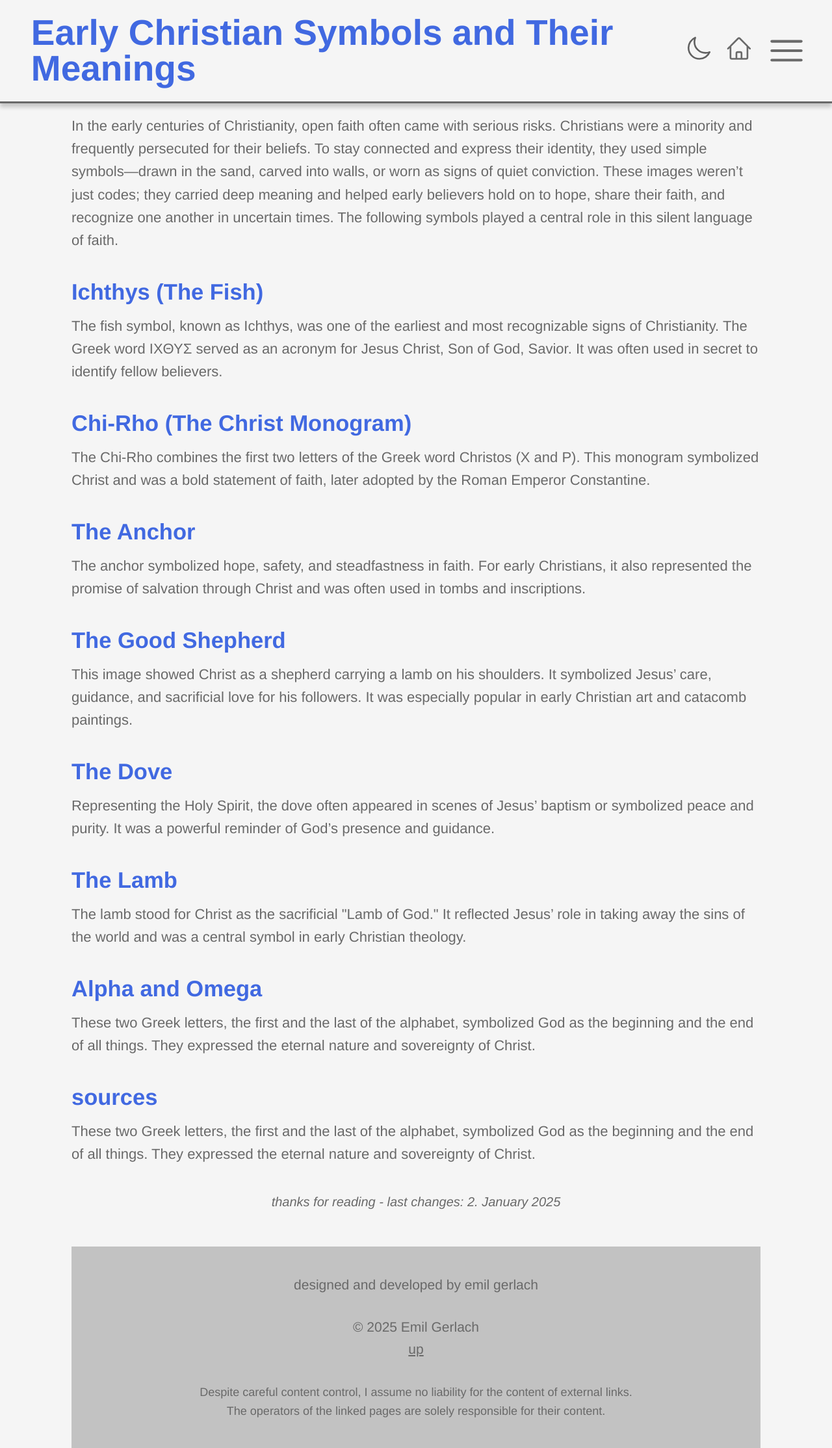
After one commit to em-ge/emilgerlach.com, a Flask app: template templates/index_ early_christian_symbols.html in a window 1280 px wide. The commit adds this page. Shown: the whole page at 65% size. Run offline with Flask 3, Linux system fonts and the light colour scheme; the template is opened without the code that fills it, so the values that code supplies are empty.

Commit message:
early christian symbols blog

```diff
--- /dev/null
+++ b/templates/index_ early_christian_symbols.html
@@ -0,0 +1,156 @@
+<!DOCTYPE html>
+<html lang="en">
+  <head>
+    <meta charset="UTF-8" />
+    <meta name="viewport" content="width=device-width, initial-scale=1.0" />
+    <meta name="keywords" content="" />
+
+    <meta name="description" content="Explore Strudel, a live coding music editor that lets you create and manipulate music in real-time through code.">
+
+    <meta name="theme-color" content="">
+    <meta name="apple-mobile-web-app-status-bar-style" content="black-translucent">
+
+    <meta name="author" content="Emil Gerlach" />
+
+    <title>Emil Gerlach | Early Christian Symbols and Their Meanings</title>
+    <link rel="stylesheet" href="../static/css/styles.css" />
+
+    <link rel="apple-touch-icon" sizes="180x180" href="../static/favicons/favicon_io/apple-touch-icon.png">
+    <link rel="icon" type="image/png" sizes="32x32" href="../static/favicons/favicon_io/favicon-32x32.png">
+    <link rel="icon" type="image/png" sizes="16x16" href="../static/favicons/favicon_io/favicon-16x16.png">
+    <link rel="manifest" href="../static/favicons/favicon_io/site.webmanifest">
+
+  <body>
+    <div class="navbar">
+      <div>
+        <h1 class="mini-heading">Early Christian Symbols and Their Meanings</h1>
+      </div>
+      <div id="lightmode-darkmode-btn" class="lightmode-darkmode-btn" alt="lightmode/darkmode btn" title="switch between darkmode and lightmode" onclick="toggleDarkMode()">
+        <svg xmlns="http://www.w3.org/2000/svg" fill="none" viewBox="0 0 24 24" stroke-width="1.5" stroke="currentColor">
+          <path stroke-linecap="round" stroke-linejoin="round" d="M12 3v2.25m6.364.386-1.591 1.591M21 12h-2.25m-.386 6.364-1.591-1.591M12 18.75V21m-4.773-4.227-1.591 1.591M5.25 12H3m4.227-4.773L5.636 5.636M15.75 12a3.75 3.75 0 1 1-7.5 0 3.75 3.75 0 0 1 7.5 0Z" />
+        </svg>
+      </div>
+      <div id="homeLink" class="home-btn" alt="home btn" title="home">
+        <a href="https://emilgerlach.com">
+          <svg xmlns="http://www.w3.org/2000/svg" fill="none" viewBox="0 0 24 24" stroke-width="1.5" stroke="currentColor">
+            <path stroke-linecap="round" stroke-linejoin="round" d="m2.25 12 8.954-8.955c.44-.439 1.152-.439 1.591 0L21.75 12M4.5 9.75v10.125c0 .621.504 1.125 1.125 1.125H9.75v-4.875c0-.621.504-1.125 1.125-1.125h2.25c.621 0 1.125.504 1.125 1.125V21h4.125c.621 0 1.125-.504 1.125-1.125V9.75M8.25 21h8.25" />
+          </svg>
+        </a>
+      </div>
+
+      <nav>
+        <input type="checkbox" id="sidebar-active">
+        <label for="sidebar-active" class="open-sidebar-btn">
+          <svg xmlns="http://www.w3.org/2000/svg" fill="none" viewBox="0 0 24 24" stroke-width="1.5" stroke="currentColor">
+            <path stroke-linecap="round" stroke-linejoin="round" d="M3.75 6.75h16.5M3.75 12h16.5m-16.5 5.25h16.5" />
+        </label>
+        <label id="overlay" for="sidebar-active"></label>
+        <div class="links-container">
+          <label for="sidebar-active" class="close-sidebar-btn">
+            <svg xmlns="http://www.w3.org/2000/svg" height="32" viewBox="0 -960 960 960" width="32"><path d="m256-200-56-56 224-224-224-224 56-56 224 224 224-224 56 56-224 224 224 224-56 56-224-224-224 224Z"/></svg>
+          </label>
+          <a href="#what-is-strudel">What is Strudel?</a>
+          <a href="#how-it-works">How It Works</a>
+          <a href="#key-features">Key Features</a>
+          <a href="#technical-background">Technical Background</a>
+          <a href="#get-started">Get Started with Strudel</a>
+            <div class="sidebar-special-content">
+              <a href="/blog">My Blog</a>
+            <a   href="/dev">Dev</a>
+            </div>
+        </div>
+      </nav>
+    </div>
+    <div class="descr-text" style="margin-top: 8em;">
+      In the early centuries of Christianity, open faith often came with serious risks.
+      Christians were a minority and frequently persecuted for their beliefs.
+      To stay connected and express their identity, they used simple symbols—drawn in the sand,
+      carved into walls, or worn as signs of quiet conviction.
+      These images weren’t just codes; they carried deep meaning and helped early believers hold on to hope, share their faith, and recognize one another in uncertain times.
+      The following symbols played a central role in this silent language of faith.
+    </div>
+
+    <div class="text">
+      <div class="sub-heading">
+        <h2 id="what-is-strudel">Ichthys (The Fish)</h2>
+      </div>
+      The fish symbol, known as Ichthys, was one of the earliest and most recognizable signs of Christianity.
+      The Greek word ΙΧΘΥΣ served as an acronym for Jesus Christ, Son of God, Savior. It was often used in secret to identify fellow believers.
+    </div>
+
+    <div class="text">
+      <div class="sub-heading">
+        <h2 id="how-it-works">Chi-Rho (The Christ Monogram)</h2>
+      </div>
+      The Chi-Rho combines the first two letters of the Greek word Christos (Χ and Ρ).
+      This monogram symbolized Christ and was a bold statement of faith, later adopted by the Roman Emperor Constantine.
+    </div>
+
+    <div class="text">
+      <div class="sub-heading">
+        <h2 id="key-features">The Anchor</h2>
+      </div>
+      The anchor symbolized hope, safety, and steadfastness in faith.
+      For early Christians, it also represented the promise of salvation through Christ and was often used in tombs and inscriptions.
+    </div>
+
+    <div class="text">
+      <div class="sub-heading">
+        <h2 id="key-features">The Good Shepherd</h2>
+      </div>
+      This image showed Christ as a shepherd carrying a lamb on his shoulders.
+      It symbolized Jesus’ care, guidance, and sacrificial love for his followers. It was especially popular in early Christian art and catacomb paintings.
+    </div>
+
+
+    <div class="text">
+      <div class="sub-heading">
+        <h2 id="technical-background">The Dove</h2>
+      </div>
+      Representing the Holy Spirit, the dove often appeared in scenes of Jesus’ baptism or symbolized peace and purity.
+      It was a powerful reminder of God’s presence and guidance.
+    </div>
+
+
+    <div class="text">
+      <div class="sub-heading">
+        <h2 id="get-started">The Lamb</h2>
+      </div>
+      The lamb stood for Christ as the sacrificial "Lamb of God."
+      It reflected Jesus’ role in taking away the sins of the world and was a central symbol in early Christian theology.
+    </div>
+
+    <div class="text">
+      <div class="sub-heading">
+        <h2 id="get-started">Alpha and Omega</h2>
+      </div>
+      These two Greek letters, the first and the last of the alphabet, symbolized God as the beginning and the end of all things. They expressed the eternal nature and sovereignty of Christ.
+    </div>
+
+    <div class="text">
+      <div class="sub-heading">
+        <h2 id="get-started">sources</h2>
+      </div>
+      These two Greek letters, the first and the last of the alphabet, symbolized God as the beginning and the end of all things. They expressed the eternal nature and sovereignty of Christ.
+    </div>
+
+
+    <div class="blog-ending">
+      thanks for reading - last changes: 2. January 2025
+    </div>
+
+    <div class="legal-content">
+      <span class="legal-text">
+        designed and developed by emil gerlach
+        <div class="legal-text-things">
+          &copy; 2025 Emil Gerlach<br/>
+          <a href="#">up</a>
+        </div>
+        <div class="disclaimer">Despite careful content control, I assume no liability for the content of external links. <br/>The operators of the linked pages are solely responsible for their content.</div>
+      </span>
+    </div>
+
+    <script src="../static/js/main.js" defer></script>
+    <script defer src="https://cloud.umami.is/script.js" data-website-id="2c9e0cab-33e4-49bc-b9b4-7e4daf24e0b0"></script>
+  </body>
+</html>
--- a/templates/index_grenzen_schmuck_und_uhrenindustrie_in_pf.html
+++ b/templates/index_grenzen_schmuck_und_uhrenindustrie_in_pf.html
@@ -15,7 +15,7 @@
 
     <meta name="author" content="Emil Gerlach" />
 
-    <title>Emil Gerlach</title>
+    <title>Emil Gerlach | Grenzen der Pforzheimer Schmuck- und Uhrenindustrie im 20. Jahrhundert</title>
     <link rel="stylesheet" href="../static/css/styles.css" />
 
     <link rel="apple-touch-icon" sizes="180x180" href="../static/favicons/favicon_io/apple-touch-icon.png">
--- a/templates/index_portus_wie_die_roemer_wohnten.html
+++ b/templates/index_portus_wie_die_roemer_wohnten.html
@@ -15,7 +15,7 @@
 
     <meta name="author" content="Emil Gerlach" />
 
-    <title>Emil Gerlach</title>
+    <title>Emil Gerlach | Portus - Wie die Römer wohnten</title>
     <link rel="stylesheet" href="../static/css/styles.css" />
 
     <link rel="apple-touch-icon" sizes="180x180" href="../static/favicons/favicon_io/apple-touch-icon.png">
```
